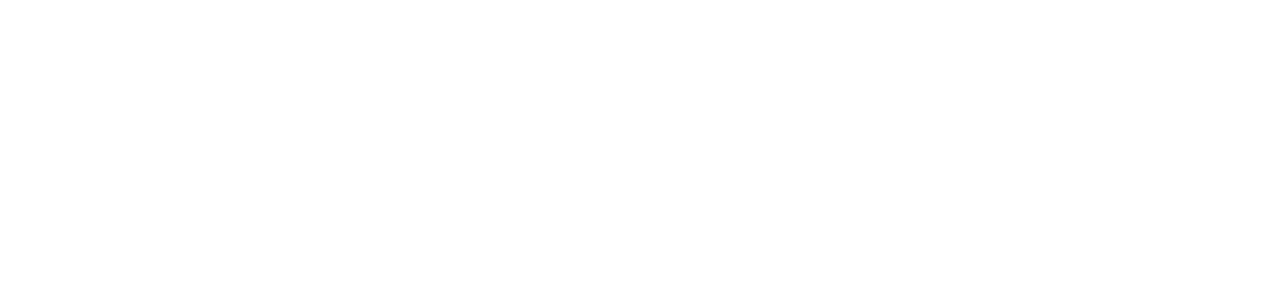
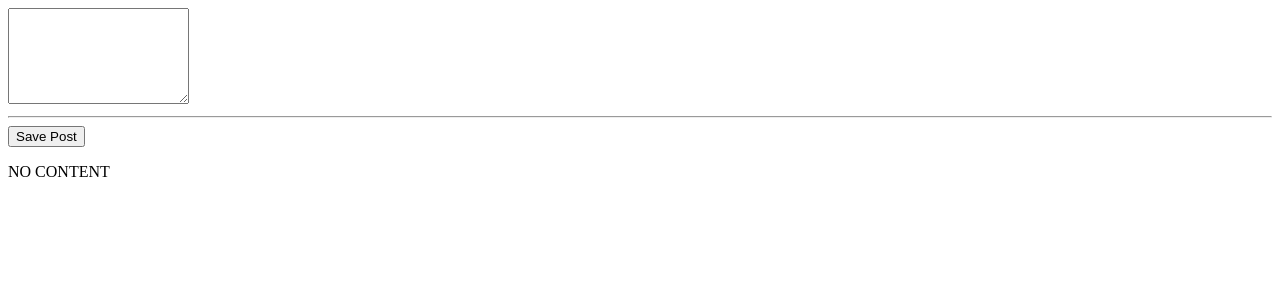
Before and after one commit to Or-Reff/MEAN-Stack-Posts, an Angular app in the folder mean-learning/: page / in a window 1280 px wide. Shown: the top 300 px of the page. Built offline with nearby package versions, Linux system fonts and the light colour scheme.

Commit message:
post-create comp

```diff
--- a/mean-learning/src/app/app.component.html
+++ b/mean-learning/src/app/app.component.html
@@ -1 +1,2 @@
-<router-outlet></router-outlet>
+<!-- <router-outlet></router-outlet> -->
+<app-post-create></app-post-create>
--- /dev/null
+++ b/mean-learning/src/app/posts/post-create/post-create.component.html
@@ -0,0 +1,4 @@
+<textarea rows="6" [(ngModel)]="enteredValue"></textarea>
+<hr>
+<button (click)="onAddPost()">Save Post</button>
+<p>{{newPost}}</p>
--- /dev/null
+++ b/mean-learning/src/app/posts/post-create/post-create.component.ts
@@ -0,0 +1,20 @@
+import { Component, OnInit } from '@angular/core';
+
+@Component({
+  selector: 'app-post-create',
+  templateUrl: './post-create.component.html',
+  styleUrls: ['./post-create.component.scss']
+})
+export class PostCreateComponent implements OnInit {
+
+  enteredValue='';
+  newPost = 'NO CONTENT';
+  constructor() { }
+
+  ngOnInit(): void {
+  }
+
+  onAddPost(){
+    this.newPost = this.enteredValue;
+  }
+}
--- a/mean-learning/src/main.ts
+++ b/mean-learning/src/main.ts
@@ -8,5 +8,6 @@
   enableProdMode();
 }
 
+// mainly this line will execute first on Angular
 platformBrowserDynamic().bootstrapModule(AppModule)
   .catch(err => console.error(err));
```
Also changed, not shown: mean-learning/src/app/app.module.ts (+6 -3 lines), mean-learning/src/app/posts/post-create/post-create.component.scss (added), 1 other file (tests, documents, lock files or other folders).
